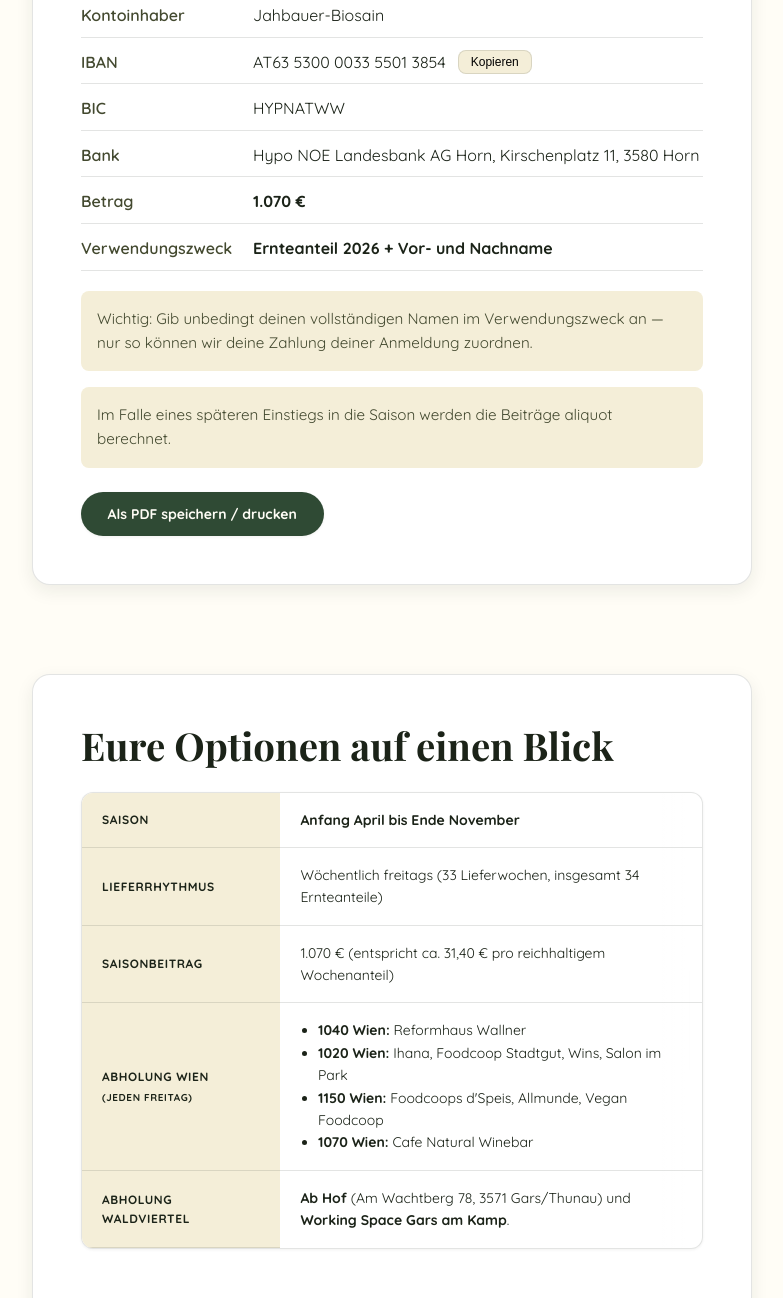
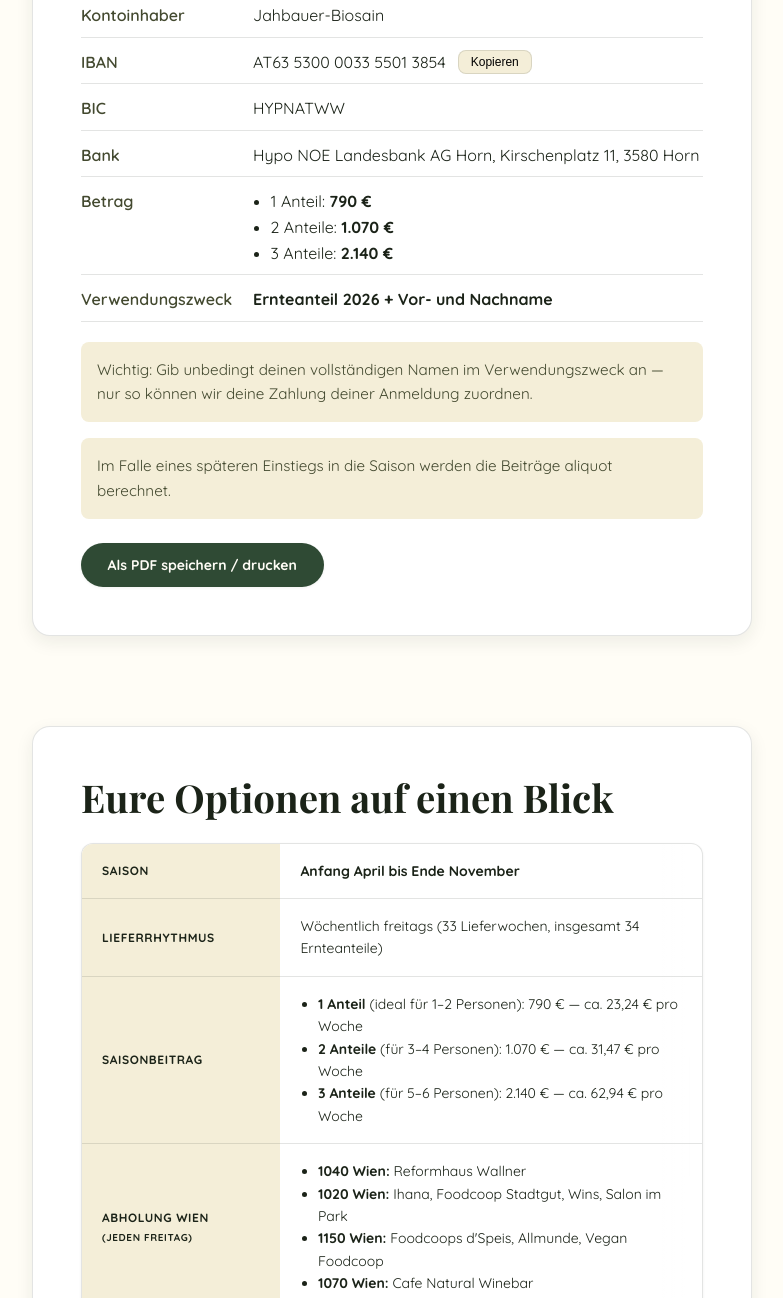
Before and after one commit to lazybird/biosain, an Astro site: page /solawi-bestaetigung in a window 1280 px wide. Shown: the part 820-2118 px from the top of the page, without its empty margins (248-1031 px from the left). Built offline with nearby package versions, Linux system fonts and the light colour scheme; Astro itself is replaced by a stand-in of ours; a script that the page names is missing; a web font is replaced by a local one.

Commit message:
feat: prix du Saisonbeitrag selon la taille du Ernteanteil (790 / 1.070 / 2.140 €)

```diff
--- /dev/null
+++ b/src/data/anteile.ts
@@ -0,0 +1,13 @@
+export const ANZAHL_ERNTEANTEILE = 34;
+
+export const anteile = [
+  { label: "1 Anteil", personen: "ideal für 1–2 Personen", preis: 790 },
+  { label: "2 Anteile", personen: "für 3–4 Personen", preis: 1070 },
+  { label: "3 Anteile", personen: "für 5–6 Personen", preis: 1070 * 2 },
+];
+
+const euro = new Intl.NumberFormat("de-DE", { style: "currency", currency: "EUR", maximumFractionDigits: 0 });
+const euroCent = new Intl.NumberFormat("de-DE", { style: "currency", currency: "EUR", minimumFractionDigits: 2, maximumFractionDigits: 2 });
+
+export const formatPreis = (preis: number) => euro.format(preis);
+export const formatProWoche = (preis: number) => euroCent.format(preis / ANZAHL_ERNTEANTEILE);
--- a/src/pages/solawi-bestaetigung.astro
+++ b/src/pages/solawi-bestaetigung.astro
@@ -1,13 +1,13 @@
 ---
 import BaseLayout from '../layouts/BaseLayout.astro';
 import PageHero from '../components/PageHero.astro';
+import { anteile, formatPreis, formatProWoche } from '../data/anteile';
 
 const bank = {
   kontoinhaber: "Jahbauer-Biosain",
   iban: "AT63 5300 0033 5501 3854",
   bic: "HYPNATWW",
   bankname: "Hypo NOE Landesbank AG Horn, Kirschenplatz 11, 3580 Horn",
-  betrag: "1.070 €",
   verwendungszweck: "Ernteanteil 2026 + Vor- und Nachname"
 };
 ---
@@ -54,7 +54,13 @@ const bank = {
         </div>
         <div class="bank-row">
           <dt>Betrag</dt>
-          <dd><strong>{bank.betrag}</strong></dd>
+          <dd>
+            <ul class="recap-list">
+              {anteile.map((a) => (
+                <li>{a.label}: <strong>{formatPreis(a.preis)}</strong></li>
+              ))}
+            </ul>
+          </dd>
         </div>
         <div class="bank-row">
           <dt>Verwendungszweck</dt>
@@ -93,7 +99,13 @@ const bank = {
             </tr>
             <tr>
               <th>Saisonbeitrag</th>
-              <td>1.070 € (entspricht ca. 31,40 € pro reichhaltigem Wochenanteil)</td>
+              <td>
+                <ul class="recap-list">
+                  {anteile.map((a) => (
+                    <li><strong>{a.label}</strong> ({a.personen}): {formatPreis(a.preis)} — ca. {formatProWoche(a.preis)} pro Woche</li>
+                  ))}
+                </ul>
+              </td>
             </tr>
             <tr>
               <th>Abholung Wien<br><small>(jeden Freitag)</small></th>
```
Also changed, not shown: src/pages/solawi.astro (+20 -4 lines).
